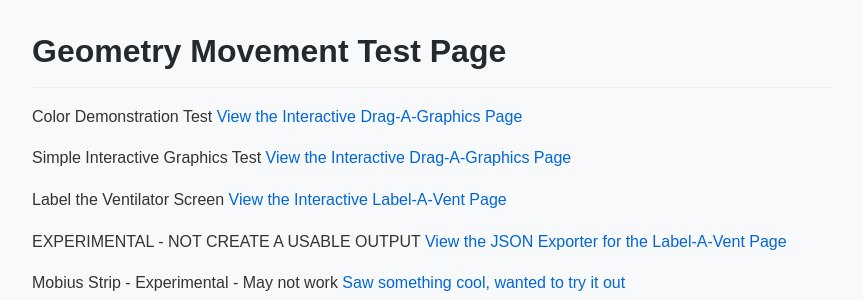
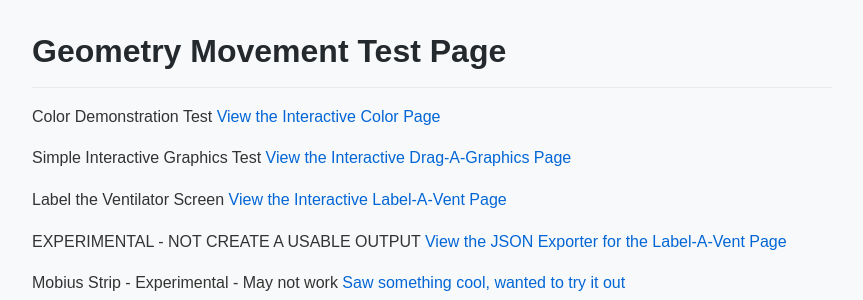
Before and after one commit to ZBZFirst/info, a Jekyll site: the page built from graphics/graphicsindex.md, in a window 1280 px wide. Shown: the part 235-535 px from the top of the page, without its empty margins (208-1071 px from the left). Built offline with Jekyll 4.4.1, drawn with Linux system fonts in a browser that asks for light colours.

Commit message:
Update graphicsindex.md

```diff
--- a/graphics/graphicsindex.md
+++ b/graphics/graphicsindex.md
@@ -6,7 +6,7 @@ title: Interactive Draggable Graphics
 # Geometry Movement Test Page
 
 Color Demonstration Test
-[View the Interactive Drag-A-Graphics Page](/info/interactive/colors.html)
+[View the Interactive Color Page](/info/interactive/colors.html)
 
 Simple Interactive Graphics Test
 [View the Interactive Drag-A-Graphics Page](/info/graphics/graphics.html)
```
